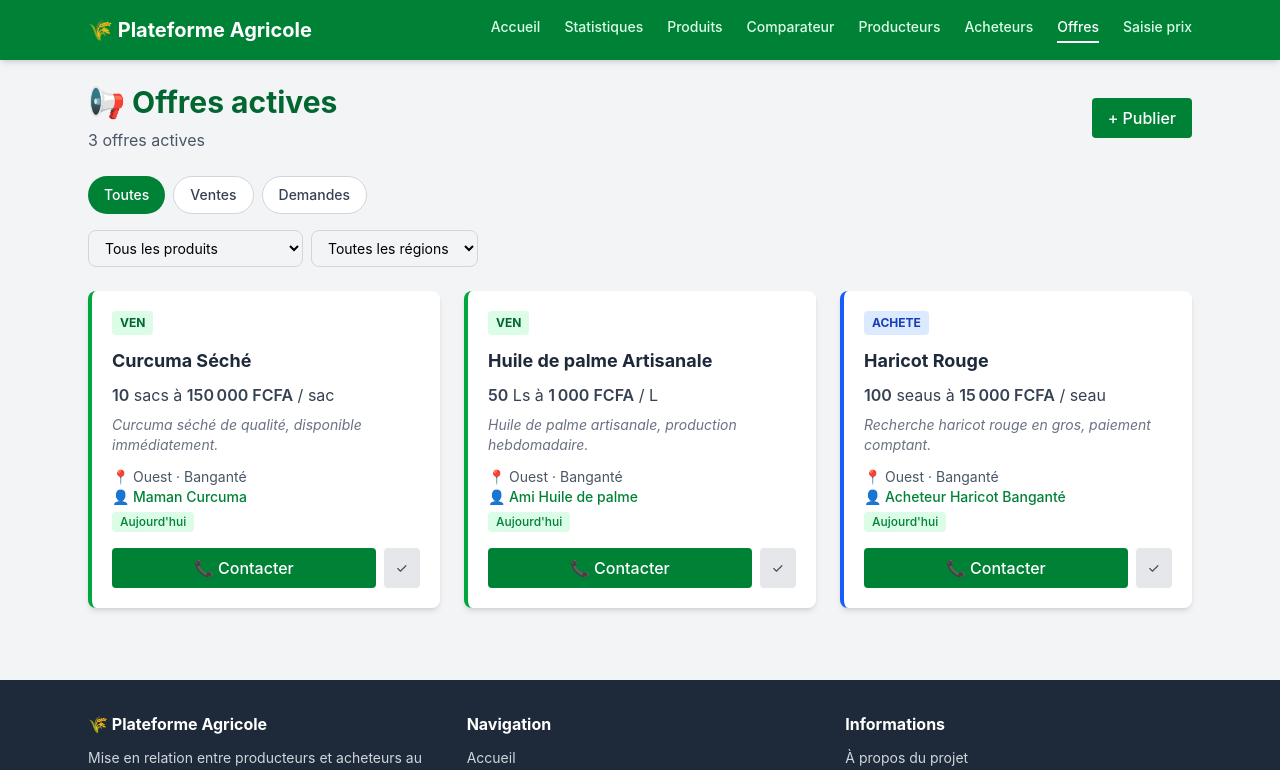
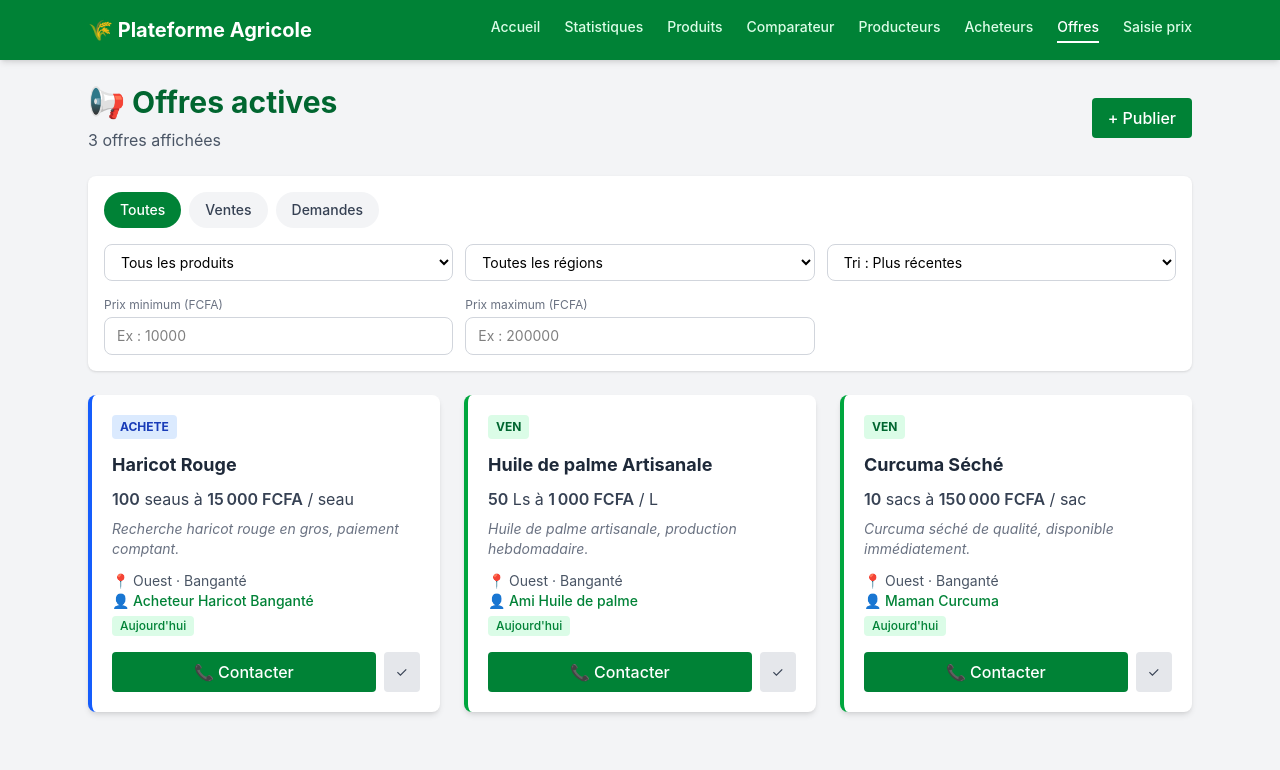
Before and after one commit to Gethro02/plateforme-agri, a React (Vite) app: page /offres in a window 1280 px wide. Shown: the top 770 px of the page. Built offline with nearby package versions, Linux system fonts and the light colour scheme.

Commit message:
feat: filtres avancés sur Offres + export CSV des prix

```diff
--- a/src/pages/Offres.jsx
+++ b/src/pages/Offres.jsx
@@ -10,14 +10,26 @@ const types = [
   { value: "ACHETE", label: "Demandes" },
 ];
 
+const tris = [
+  { value: "recent", label: "Plus récentes" },
+  { value: "ancien", label: "Plus anciennes" },
+  { value: "prix_asc", label: "Prix croissant" },
+  { value: "prix_desc", label: "Prix décroissant" },
+  { value: "quantite_desc", label: "Plus grandes quantités" },
+];
+
 export default function Offres() {
   const { offres, ajouterOffre, marquerPourvue } = useOffresStore();
   const [formulaireOuvert, setFormulaireOuvert] = useState(false);
   const [typeActif, setTypeActif] = useState("toutes");
   const [produitActif, setProduitActif] = useState("tous");
   const [regionActive, setRegionActive] = useState("toutes");
+  const [tri, setTri] = useState("recent");
+  const [prixMin, setPrixMin] = useState("");
+  const [prixMax, setPrixMax] = useState("");
 
-  const offresFiltrees = offres
+  // Filtrage
+  let offresFiltrees = offres
     .filter((o) => o.statut === "active")
     .filter((o) => typeActif === "toutes" || o.type === typeActif)
     .filter(
@@ -25,23 +37,63 @@ export default function Offres() {
     )
     .filter(
       (o) => regionActive === "toutes" || o.regionId === Number(regionActive)
-    );
+    )
+    .filter((o) => {
+      if (prixMin && o.prixDemande < Number(prixMin)) return false;
+      if (prixMax && o.prixDemande > Number(prixMax)) return false;
+      return true;
+    });
+
+  // Tri
+  offresFiltrees = [...offresFiltrees].sort((a, b) => {
+    switch (tri) {
+      case "recent":
+        return new Date(b.datePublication) - new Date(a.datePublication);
+      case "ancien":
+        return new Date(a.datePublication) - new Date(b.datePublication);
+      case "prix_asc":
+        return a.prixDemande - b.prixDemande;
+      case "prix_desc":
+        return b.prixDemande - a.prixDemande;
+      case "quantite_desc":
+        return b.quantite - a.quantite;
+      default:
+        return 0;
+    }
+  });
 
   const handlePublier = (offre) => {
     ajouterOffre(offre);
     setFormulaireOuvert(false);
   };
 
+  const reinitialiserFiltres = () => {
+    setTypeActif("toutes");
+    setProduitActif("tous");
+    setRegionActive("toutes");
+    setTri("recent");
+    setPrixMin("");
+    setPrixMax("");
+  };
+
+  const filtreActif =
+    typeActif !== "toutes" ||
+    produitActif !== "tous" ||
+    regionActive !== "toutes" ||
+    prixMin ||
+    prixMax ||
+    tri !== "recent";
+
   return (
     <div className="max-w-6xl mx-auto p-6">
-      <header className="mb-6 flex items-center justify-between">
+      <header className="mb-6 flex items-center justify-between flex-wrap gap-3">
         <div>
           <h1 className="text-3xl font-bold text-green-800 mb-2">
             📢 Offres actives
           </h1>
           <p className="text-gray-600">
             {offresFiltrees.length} offre
-            {offresFiltrees.length > 1 ? "s" : ""} active
+            {offresFiltrees.length > 1 ? "s" : ""} affichée
             {offresFiltrees.length > 1 ? "s" : ""}
           </p>
         </div>
@@ -61,6 +113,8 @@ export default function Offres() {
       )}
 
       {/* Filtres */}
+      <div className="bg-white rounded-lg shadow p-4 mb-6">
+        {/* Type */}
         <div className="flex flex-wrap gap-2 mb-4">
           {types.map((t) => (
             <button
@@ -69,7 +123,7 @@ export default function Offres() {
               className={`px-4 py-2 rounded-full text-sm font-medium transition ${
                 typeActif === t.value
                   ? "bg-green-700 text-white"
-                : "bg-white text-gray-700 border border-gray-300 hover:bg-green-50"
+                  : "bg-gray-100 text-gray-700 hover:bg-green-50"
               }`}
             >
               {t.label}
@@ -77,7 +131,8 @@ export default function Offres() {
           ))}
         </div>
 
-      <div className="flex flex-wrap gap-2 mb-6">
+        {/* Produit + région + tri */}
+        <div className="grid grid-cols-1 md:grid-cols-3 gap-3 mb-4">
           <select
             value={produitActif}
             onChange={(e) => setProduitActif(e.target.value)}
@@ -103,6 +158,57 @@ export default function Offres() {
               </option>
             ))}
           </select>
+
+          <select
+            value={tri}
+            onChange={(e) => setTri(e.target.value)}
+            className="px-3 py-2 border border-gray-300 rounded-lg text-sm"
+          >
+            {tris.map((t) => (
+              <option key={t.value} value={t.value}>
+                Tri : {t.label}
+              </option>
+            ))}
+          </select>
+        </div>
+
+        {/* Fourchette de prix + reset */}
+        <div className="grid grid-cols-1 md:grid-cols-3 gap-3 items-end">
+          <div>
+            <label className="block text-xs text-gray-500 mb-1">
+              Prix minimum (FCFA)
+            </label>
+            <input
+              type="number"
+              min="0"
+              value={prixMin}
+              onChange={(e) => setPrixMin(e.target.value)}
+              placeholder="Ex : 10000"
+              className="w-full px-3 py-2 border border-gray-300 rounded-lg text-sm"
+            />
+          </div>
+          <div>
+            <label className="block text-xs text-gray-500 mb-1">
+              Prix maximum (FCFA)
+            </label>
+            <input
+              type="number"
+              min="0"
+              value={prixMax}
+              onChange={(e) => setPrixMax(e.target.value)}
+              placeholder="Ex : 200000"
+              className="w-full px-3 py-2 border border-gray-300 rounded-lg text-sm"
+            />
+          </div>
+          {filtreActif && (
+            <button
+              onClick={reinitialiserFiltres}
+              className="px-4 py-2 bg-gray-200 hover:bg-gray-300 text-gray-700 rounded-lg text-sm font-medium transition"
+            >
+              ✕ Réinitialiser les filtres
+            </button>
+          )}
+        </div>
       </div>
 
       {/* Grille d'offres */}
@@ -118,7 +224,15 @@ export default function Offres() {
         </div>
       ) : (
         <div className="bg-white rounded-lg shadow p-8 text-center text-gray-500">
-          Aucune offre active ne correspond à ces critères.
+          Aucune offre ne correspond à ces critères.
+          {filtreActif && (
+            <button
+              onClick={reinitialiserFiltres}
+              className="block mx-auto mt-4 text-green-700 hover:underline font-medium"
+            >
+              Réinitialiser les filtres
+            </button>
+          )}
         </div>
       )}
     </div>
--- a/src/pages/SaisiePrix.jsx
+++ b/src/pages/SaisiePrix.jsx
@@ -2,6 +2,7 @@ import { useState } from "react";
 import { usePrixStore } from "../store/usePrixStore";
 import FormulairePrix from "../components/metier/FormulairePrix";
 import TableauPrix from "../components/metier/TableauPrix";
+import { exporterPrixEnCsv } from "../utils/exportCsv";
 
 export default function SaisiePrix() {
   const { prix, ajouterPrix, verifierPrix, supprimerPrix } = usePrixStore();
@@ -14,9 +15,15 @@ export default function SaisiePrix() {
       ? prix
       : prix.filter((p) => p.source === filtreSource);
 
+  const handleExport = () => {
+    const date = new Date().toISOString().split("T")[0];
+    exporterPrixEnCsv(prixFiltres, `prix-bangante-${date}.csv`);
+  };
+
   return (
     <div className="max-w-6xl mx-auto p-6">
-      <header className="mb-6">
+      <header className="mb-6 flex items-center justify-between flex-wrap gap-3">
+        <div>
           <h1 className="text-3xl font-bold text-green-800 mb-2">
             📊 Saisie des prix
           </h1>
@@ -24,12 +31,20 @@ export default function SaisiePrix() {
             Outil de relevé terrain — {prix.length} relevé
             {prix.length > 1 ? "s" : ""} au total
           </p>
+        </div>
+        <button
+          onClick={handleExport}
+          disabled={prixFiltres.length === 0}
+          className="bg-blue-700 hover:bg-blue-800 disabled:bg-gray-300 disabled:cursor-not-allowed text-white font-medium px-4 py-2 rounded transition"
+        >
+          ⬇ Exporter CSV ({prixFiltres.length})
+        </button>
       </header>
 
       <FormulairePrix onAjouter={ajouterPrix} />
 
       <section>
-        <div className="flex items-center justify-between mb-4">
+        <div className="flex items-center justify-between mb-4 flex-wrap gap-3">
           <h2 className="text-xl font-semibold text-gray-800">
             Derniers relevés
           </h2>
--- /dev/null
+++ b/src/utils/exportCsv.js
@@ -0,0 +1,83 @@
+import { produits, unites, marches, regions } from "../data";
+
+/**
+ * Convertit un tableau d'objets en CSV et déclenche le téléchargement.
+ */
+export function exporterPrixEnCsv(prix, nomFichier = "prix.csv") {
+  // En-têtes
+  const entetes = [
+    "ID",
+    "Produit",
+    "Variété",
+    "Catégorie",
+    "Unité",
+    "Équivalence kg",
+    "Prix par unité (FCFA)",
+    "Prix par kg (FCFA)",
+    "Type",
+    "Marché",
+    "Ville",
+    "Région",
+    "Source",
+    "Date du relevé",
+    "Vérifié",
+    "Notes",
+  ];
+
+  // Lignes
+  const lignes = prix.map((p) => {
+    const produit = produits.find((pr) => pr.id === p.produitId);
+    const unite = unites.find((u) => u.id === p.uniteId);
+    const marche = marches.find((m) => m.id === p.marcheId);
+    const region = regions.find((r) => r.id === p.regionId);
+
+    return [
+      p.id,
+      produit ? produit.nom : "",
+      produit ? produit.variete : "",
+      produit ? produit.categorie : "",
+      unite ? unite.symbole : "",
+      unite && unite.equivalenceKg ? unite.equivalenceKg : "",
+      p.prixParUnite,
+      p.prixParKg != null ? p.prixParKg : "",
+      p.type,
+      marche ? marche.nom : "",
+      marche ? marche.ville : "",
+      region ? region.nom : "",
+      p.source,
+      p.dateReleve,
+      p.estVerifie ? "Oui" : "Non",
+      p.notes ? p.notes.replace(/\n/g, " ") : "",
+    ];
+  });
+
+  // Construction du CSV
+  const echapper = (valeur) => {
+    if (valeur == null) return "";
+    const texte = String(valeur);
+    if (texte.includes(",") || texte.includes('"') || texte.includes("\n")) {
+      return `"${texte.replace(/"/g, '""')}"`;
+    }
+    return texte;
+  };
+
+  const contenu = [
+    entetes.map(echapper).join(","),
+    ...lignes.map((ligne) => ligne.map(echapper).join(",")),
+  ].join("\n");
+
+  // Ajout du BOM UTF-8 pour Excel
+  const blob = new Blob(["\uFEFF" + contenu], {
+    type: "text/csv;charset=utf-8;",
+  });
+
+  // Téléchargement
+  const url = URL.createObjectURL(blob);
+  const lien = document.createElement("a");
+  lien.href = url;
+  lien.download = nomFichier;
+  document.body.appendChild(lien);
+  lien.click();
+  document.body.removeChild(lien);
+  URL.revokeObjectURL(url);
+}
```
Lines whose indentation alone changed are shown as unchanged.
